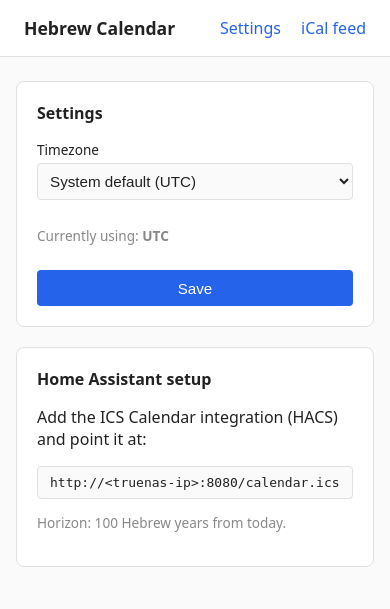
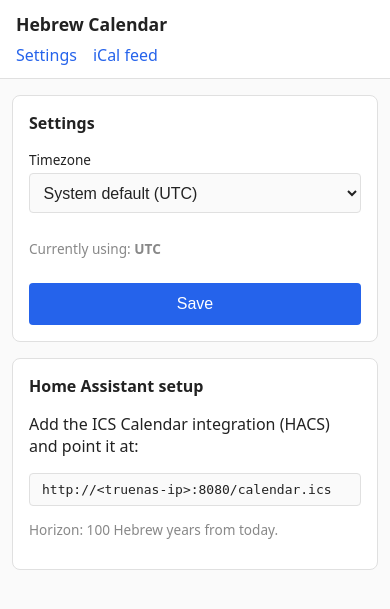
Before and after one commit to xdavidel/hebcal, a Flask app: page /settings in a window 390 px wide. Shown: the top 609 px of the page. Run offline with Flask 3, Linux system fonts and the light colour scheme; data that the repository does not hold is empty; parts of the project's set-up code (start-up, migrations or seed data) failed here and were passed over.

Commit message:
Responsive layout for mobile screens
Stack the header, use a single-column form with 16px inputs (prevents
iOS zoom), and render the entries table as cards on narrow screens.

Co-Authored-By: Claude Opus 5.5 <noreply@anthropic.com>

```diff
--- a/static/style.css
+++ b/static/style.css
@@ -130,3 +130,63 @@ pre {
   gap: 0.5rem;
   font-size: 0.9rem;
 }
+
+/* ---------- Mobile ---------- */
+@media (max-width: 640px) {
+  header {
+    flex-direction: column;
+    align-items: flex-start;
+    gap: 0.5rem;
+    padding: 0.75rem 1rem;
+  }
+  nav { display: flex; gap: 1rem; }
+  nav a { margin-left: 0; }
+  main { margin: 1rem auto; padding: 0 0.75rem; gap: 1rem; }
+  .card { padding: 1rem; }
+
+  .entry-form { grid-template-columns: 1fr; }
+  /* 16px stops iOS Safari from zooming on focus */
+  .entry-form input,
+  .entry-form select { font-size: 16px; padding: 0.6rem; min-width: 0; width: 100%; }
+  .entry-form .checkbox input { width: auto; }
+  .entry-form button { padding: 0.75rem; font-size: 1rem; }
+
+  .tabs { overflow-x: auto; }
+  .tab { flex: 1; white-space: nowrap; padding: 0.6rem 0.5rem; }
+
+  /* Entries table becomes stacked cards */
+  table.entries thead { display: none; }
+  table.entries, table.entries tbody, table.entries tr, table.entries td { display: block; width: 100%; }
+  table.entries tr {
+    border: 1px solid var(--border);
+    border-radius: 6px;
+    padding: 0.5rem 0.75rem;
+    margin-bottom: 0.75rem;
+  }
+  table.entries td {
+    border: none;
+    padding: 0.3rem 0;
+    display: flex;
+    justify-content: space-between;
+    gap: 1rem;
+  }
+  table.entries td::before {
+    content: attr(data-label);
+    color: var(--muted);
+    font-size: 0.8rem;
+    flex-shrink: 0;
+  }
+  table.entries td.name { font-weight: 600; font-size: 1.05rem; }
+  table.entries td.name::before { content: none; }
+  table.entries td.preview .dates { text-align: right; }
+  table.entries td.preview { align-items: flex-start; }
+  table.entries td.actions {
+    justify-content: flex-end;
+    align-items: center;
+    padding-top: 0.5rem;
+    margin-top: 0.25rem;
+    border-top: 1px solid var(--border);
+  }
+  table.entries td.actions::before { content: none; }
+  .actions a, button.danger { padding: 0.4rem 0.75rem; }
+}
```
Also changed, not shown: templates/index.html (+6 -6 lines).
